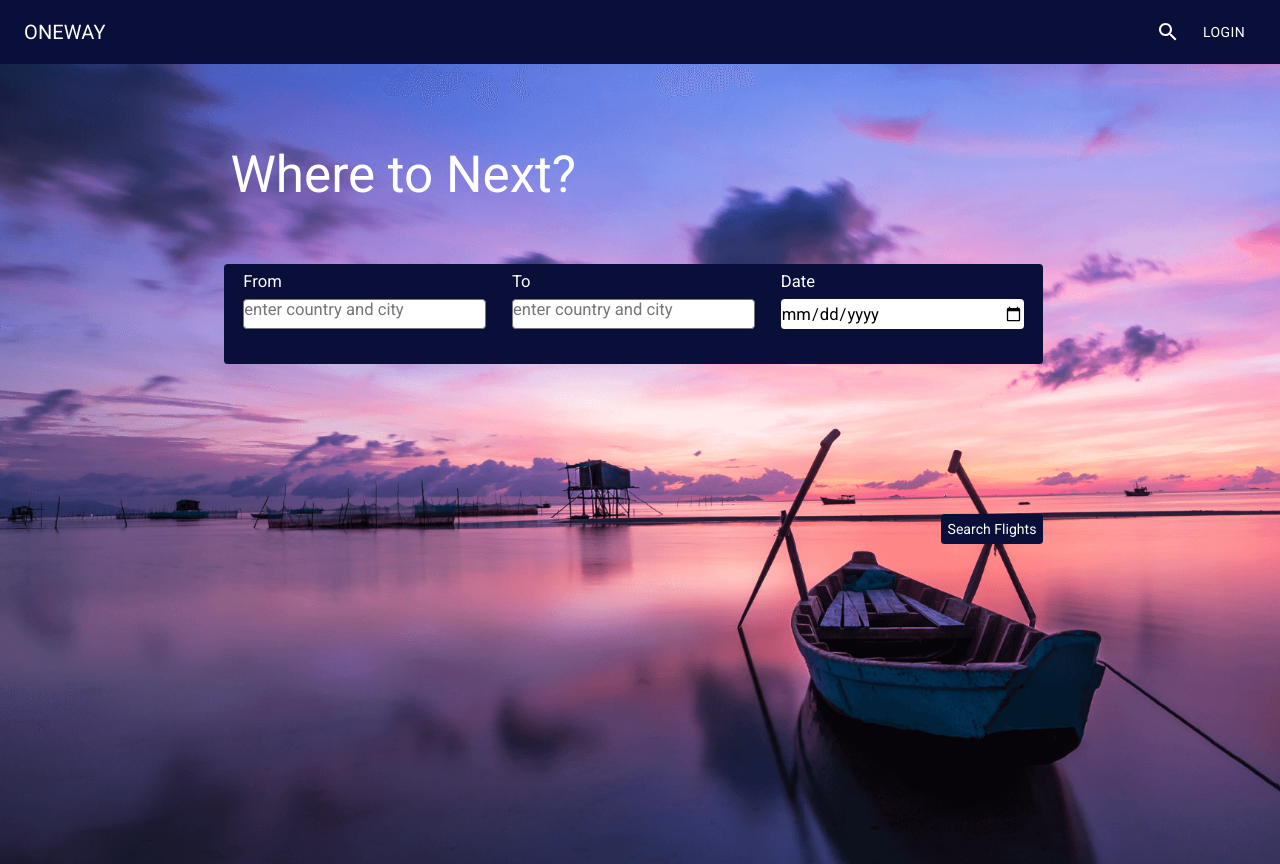
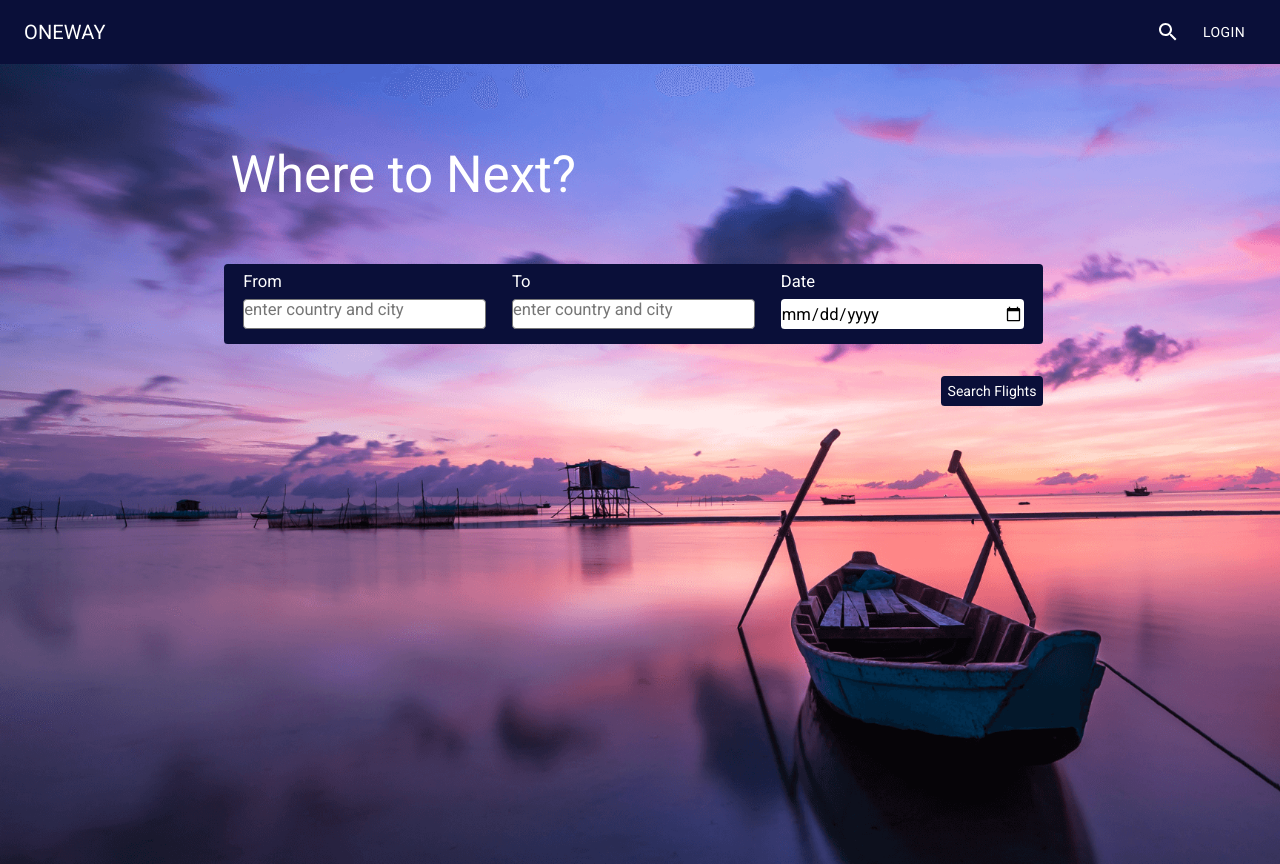
Before and after one commit to joshkwannacode/OneWay-Flights, a React (Create React App) app in the folder client/: page / in a window 1280 px wide. Built offline with nearby package versions, Linux system fonts and the light colour scheme.

Commit message:
edited styled.js to make app more responsive

```diff
--- a/client/src/components/Styled.js
+++ b/client/src/components/Styled.js
@@ -328,6 +328,12 @@ export const SearchFlightButton = styled.button`
     margin-left: 73.5vw;
     margin-top: 450px;
   }
+  @media (min-width: 1100px) {
+    margin-top: 39vh;
+  }
+  @media (min-width: 1400px) {
+    margin-top: 36vh;
+  }
   @media (min-width: 1600px) {
     margin-top: 45vh;
   }
@@ -358,6 +364,9 @@ export const SearchBarBorder = styled.div`
     height: 100px;
     margin-top: 25vh;
     border-radius: 0.3vw;
+  }
+  @media (min-width: 1100px) {
+    height:80px;
   }
   @media (min-width: 1600px) {
     margin-top: 30vh;
@@ -405,7 +414,7 @@ export const TextArea = styled.textarea`
     height: 5vh;
   }
   @media (min-width: 2200px) {
-    height: 6vh;
+    height: 5vh;
   }
 `;
 
@@ -448,7 +457,7 @@ export const DateInput = styled.input.attrs({
     height: 5vh;
   }
   @media (min-width: 2200px) {
-    height: 6vh;
+    height: 5vh;
   }
 `;
 
```
